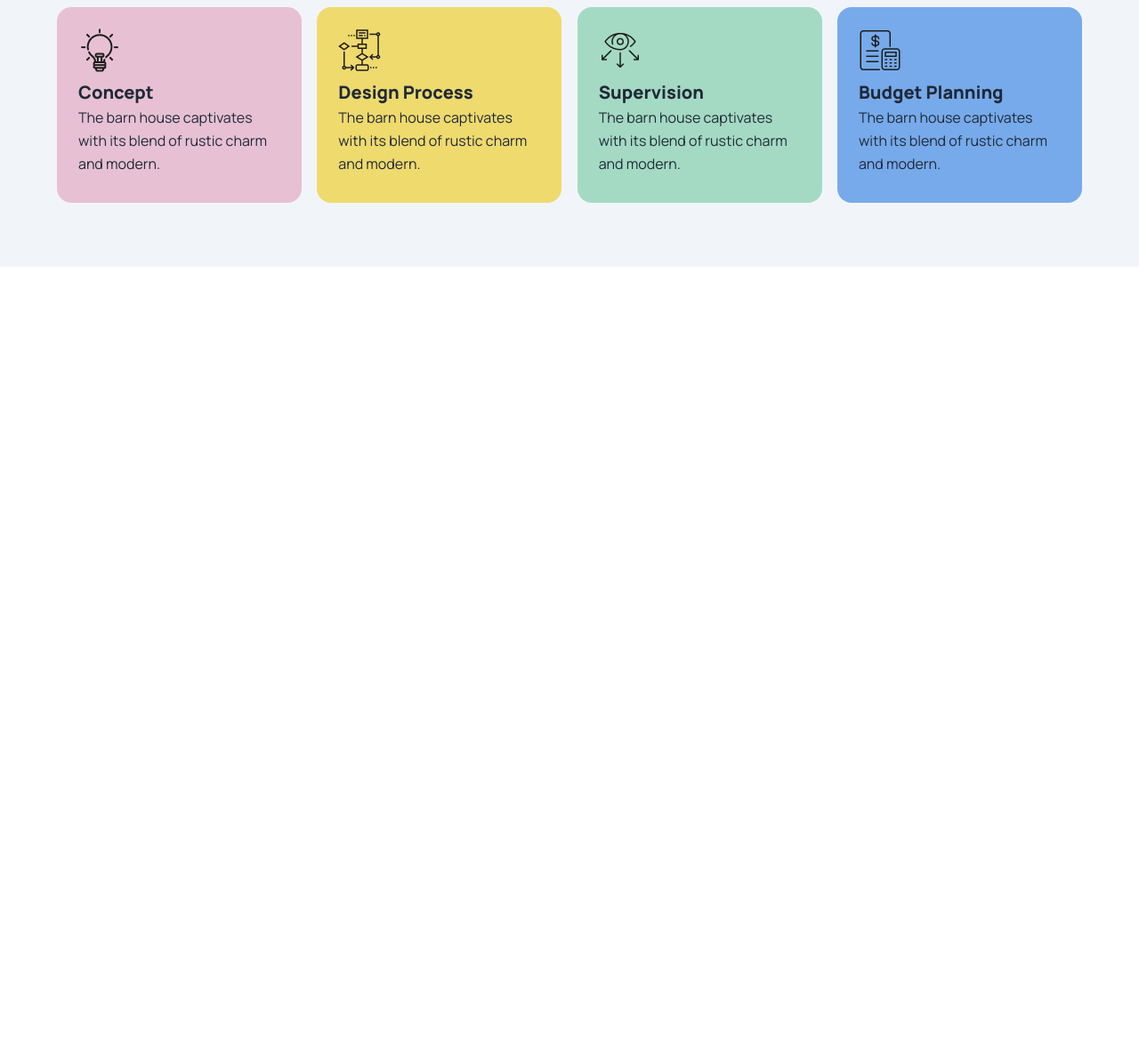
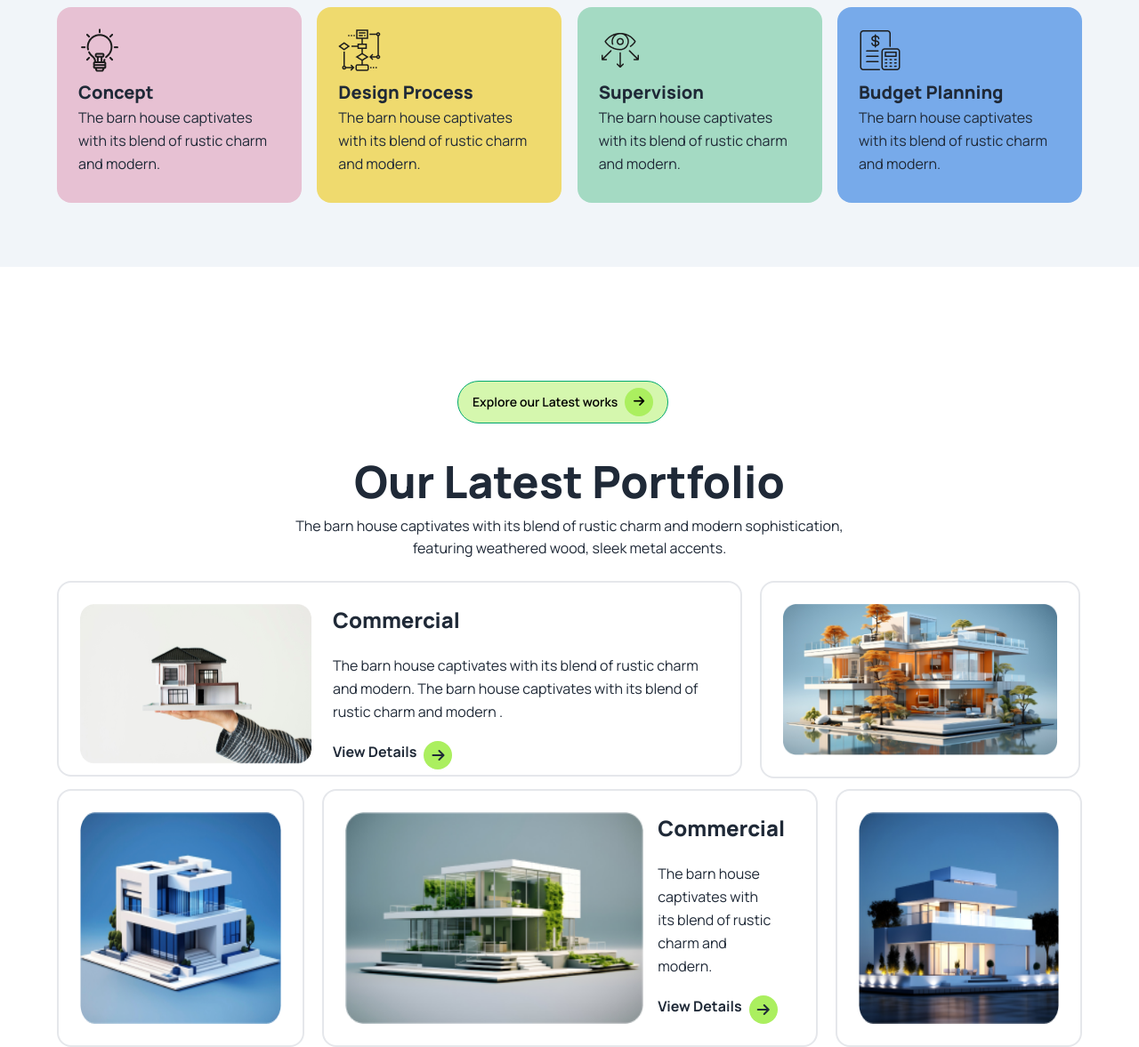
Before and after one commit to Shahil-Dev/R-interior, a plain HTML site: page index.html in a window 1280 px wide. Shown: the part 1895-3072 px from the top of the page at 89% size. Before the commit the page ends 2195 px from the top, so only its background shows below. Drawn offline with nearby package versions, Linux system fonts and the light colour scheme.

Commit message:
Portfolio done

```diff
--- a/index.html
+++ b/index.html
@@ -88,7 +88,7 @@
                 <img src="./Images/banner.png" alt="">
             </div>
             <div class="mt-5">
-                <h1 class="text-[30px] leading-[30px]  md:text-[64px] font-extrabold text-center md:leading-[80px]"> A
+                <h1 class="text-[26px] leading-[30px]  md:text-[64px] font-extrabold text-center md:leading-[80px]"> A
                     barn house of this design has a <br> striking appearance</h1>
             </div>
             <div class="mt-9">
@@ -122,7 +122,7 @@
                                 </div>
                             </button>
                             <div class="mt-5">
-                                <h1 class="text-[40px] leading-[50px] text-center md:text-left font-bold">We design
+                                <h1 class="md:text-[40px] text-[26px] leading-[50px] text-center md:text-left font-bold">We design
                                     thoughtful,<br> liveable
                                     spaces</h1>
                                 <p class="mt-4 text-center md:text-left leading-[26px]">The barn house captivates with
@@ -173,7 +173,8 @@
                         sophistication, <br> featuring weathered wood, sleek metal accents.</p>
                 </div>
             </div>
-            <div class="max-w-6xl mx-auto">
+
+            <div class="max-w-6xl mx-auto ">
                 <div class="md:flex block mt-10 justify-between ">
                     <div class="bg-[#E7C1D3] mt-5 md:mt-0 rounded-[16px] md:w-[275px] p-[24px] md:h-[220px]">
                         <img src="./Images/concept.png" alt="">
@@ -182,19 +183,22 @@
                         </p>
                     </div>
                     <div class="bg-[#EFDA6E] mt-5 md:mt-0 rounded-[16px] p-[24px] md:w-[275px] md:h-[220px]">
-                <img src="./Images/flow-chart.png" alt="">
-         <h1 class="text-[20px] mt-2 font-extrabold">Design Process</h1>
-           <p class="leading-[26px] ">The barn house captivates with its blend of rustic charm and modern.</p>
+                        <img src="./Images/flow-chart.png" alt="">
+                        <h1 class="text-[20px] mt-2 font-extrabold">Design Process</h1>
+                        <p class="leading-[26px] ">The barn house captivates with its blend of rustic charm and modern.
+                        </p>
                     </div>
                     <div class="bg-[#A4DAC3] mt-5 md:mt-0 p-[24px] rounded-[16px] md:w-[275px] md:h-[220px]">
                         <img src="./Images/vision.png" alt="">
                         <h1 class="text-[20px] mt-2 font-extrabold">Supervision</h1>
-                        <p class="leading-[26px] ">The barn house captivates with its blend of rustic charm and modern.</p>
+                        <p class="leading-[26px] ">The barn house captivates with its blend of rustic charm and modern.
+                        </p>
                     </div>
                     <div class="bg-[#77AAEA] mt-5 md:mt-0 p-[24px] rounded-[16px] md:w-[275px] md:h-[220px]">
                         <img src="./Images/budget-planning.png" alt="">
                         <h1 class="text-[20px] mt-2 font-extrabold">Budget Planning</h1>
-                        <p class="leading-[26px] ">The barn house captivates with its blend of rustic charm and modern.</p>
+                        <p class="leading-[26px] ">The barn house captivates with its blend of rustic charm and modern.
+                        </p>
                     </div>
 
 
@@ -203,18 +207,70 @@
 
 
             <br><br><br>
+        </div>
 
+        <div class="max-w-6xl mx-auto">
+ <!--main div start -->
 
+    <div class="md:mt-32 mt-10 text-center max-w-6xl mx-auto  lg:pl-[450px]">
+        <button class="btn bg-[#ABEF5F80]  text-black rounded-[30px]   md:block btn-success">
+            <div class="flex items-center gap-2">
+                Explore our Latest works
+                <i class="fa-solid p-2 w-[32px] h-[32px] bg-[#ABEF5F] rounded-full fa-arrow-right"></i>
+            </div>
+        </button>
+    </div>
+     <div class="mt-7">
+        <h1 class="md:text-[50px] text-[24px] text-center font-extrabold">Our Latest Portfolio</h1>
+        <p class="leading-[25px] text-center">The barn house captivates with its blend of rustic charm and modern sophistication, <br> featuring weathered wood, sleek metal accents.</p>
+     </div>
+   <div class="md:flex block mx-4 md:mx-0  mt-6 gap-5">
+        <div class="block md:flex md:w-[770px] p-[24px] w-full h-[460px] md:h-[220px] border-[2px] bg-white gap-6 rounded-[16px] mb-5 md:mb-0">
+          <div><img src="./Images/img1.png" class="ml-10 md:ml-0 md:pb-0 pb-3" alt=""></div>
+          <div class=" ">
+            <h1 class="text-[24px] font-extrabold">Commercial</h1>
+            <p class="leading-[26px] pt-5">The barn house captivates with its blend of rustic charm <br> and modern. The barn house captivates with its blend of <br> rustic charm and modern .</p>
+            <button class="mt-5"><div class="flex gap-2"><h1 class="txet-[20px] font-bold">View Details</h1> <i
+                class="fa-solid p-2 w-[32px] h-[32px] bg-[#ABEF5F] rounded-full fa-arrow-right"></i> </div></button>
+          </div>
         </div>
+      <div class="border-[2px] rounded-[16px] p-[24px]">
+   <img src="./Images/img2.png" class="h-[170px] ml-2 md:ml-0" alt="">
+      </div>
+
+   </div>
+
+<div class="md:flex block mt-3 mx-4 md:mx-0 gap-5">
+
+<div class="border-[2px] rounded-[16px] p-[24px]">
+    <img src="./Images/img3.png" class="h-full w-full" alt="">
+</div>
+
+<div class="border-[2px] rounded-[16px] p-[24px] mt-5 md:mt-0 md:flex gap-4">
+ <img src="./Images/img4.png" class="w-full" alt="">
+<div>
+    <h1 class="text-[24px] font-extrabold">Commercial</h1>
+    <p class="leading-[26px] pt-5">The barn house captivates with <br> its blend of rustic charm and  <br> modern.</p>
+    <button class="mt-5"><div class="flex gap-2"><h1 class="txet-[20px] font-bold">View Details</h1> <i
+        class="fa-solid p-2 w-[32px] h-[32px] bg-[#ABEF5F] rounded-full fa-arrow-right"></i> </div></button>
+</div>
+</div>
+
+<div class="mt-5 md:mt-0">
+    <img src="./Images/img5.png" class="border-[2px] w-full rounded-[16px] p-[24px] h-full" alt="">
+</div>
+
+</div>
 
 
 
 
 
 
+ <!--main div end -->
+        </div>
 
-
-    </main>
+ </main>
 
 
 
```
